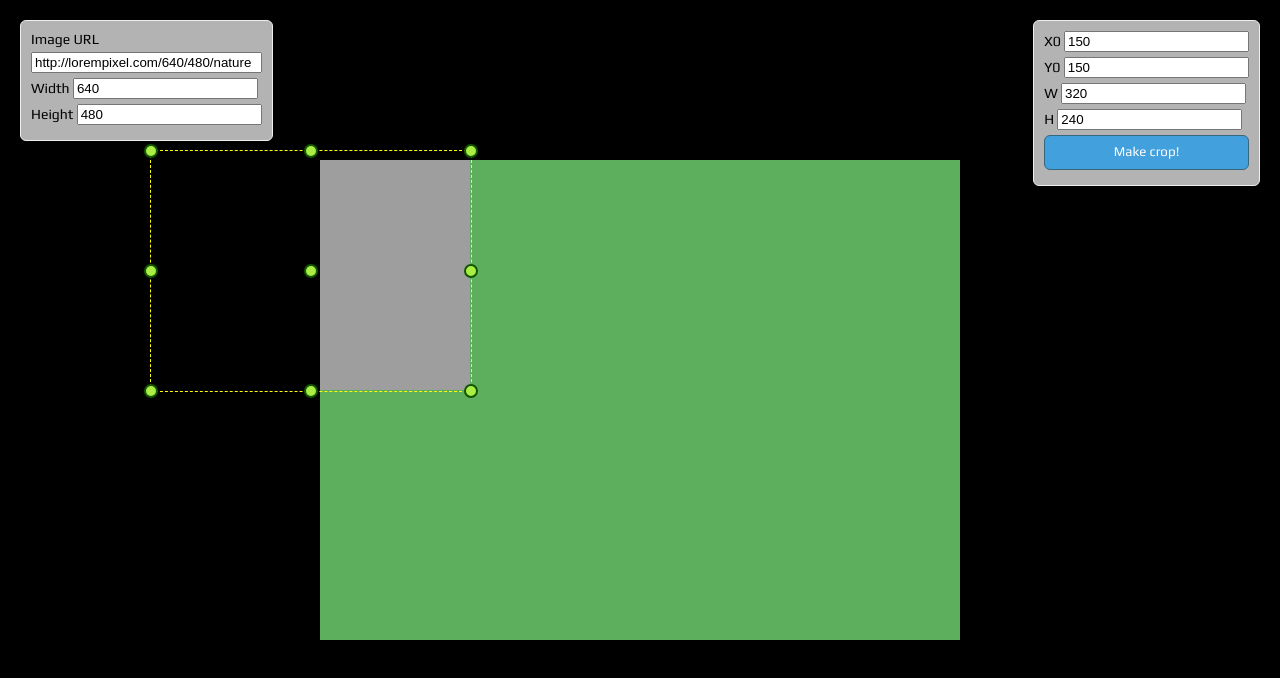
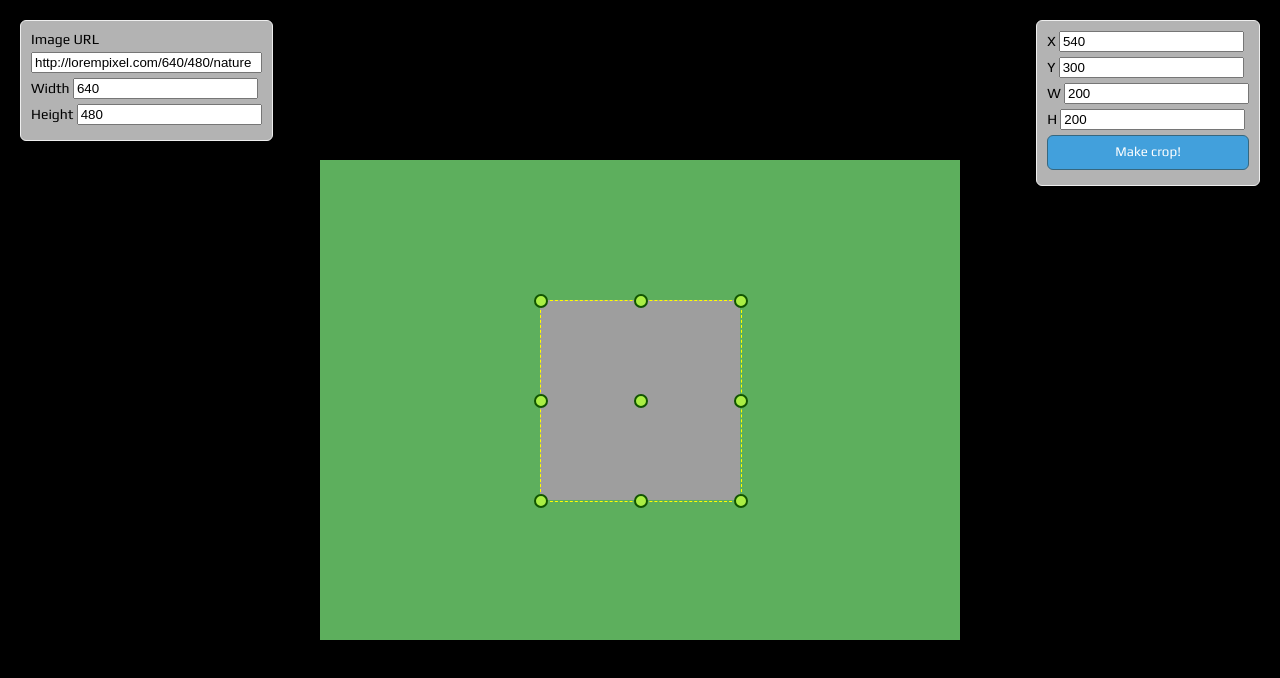
Before and after one commit to Windstalker/image_crop_ng, a plain HTML site: page index.html in a window 1280 px wide. Drawn offline with Linux system fonts and the light colour scheme.

Commit message:
Centering bounding box on app start

```diff
--- a/index.html
+++ b/index.html
@@ -46,13 +46,13 @@
 </div>
 <div class="controls-box top right" ng-controller="BoundBoxCtrl">
 	<div class="row">
-		<label for="x">X0</label>
+		<label for="x">X</label>
 		<div class="input-wrapper">
 			<input type="number" id="x" ng-model="bbox.x" step="1" min="0">
 		</div>
 	</div>
 	<div class="row">
-		<label for="y">Y0</label>
+		<label for="y">Y</label>
 		<div class="input-wrapper">
 			<input type="number" id="y" ng-model="bbox.y" step="1" min="0">
 		</div>
--- a/js/crop.js
+++ b/js/crop.js
@@ -61,12 +61,16 @@
 		};
 	}]);
 
-	app.factory('BoundBoxData', function () {
+	app.factory('BoundBoxData', ['$document', function ($document) {
+		var clientRect = $document.find('body').get(0).getBoundingClientRect();
+		var w = 200, h = 200;
+		var x = (clientRect.width / 2 - w / 2 + clientRect.left) >> 0;
+		var y = (clientRect.height / 2 - h / 2 + clientRect.top) >> 0;
 		return {
-			x: 150, y: 150,
-			width: 320, height: 240
+			x: x, y: y,
+			width: w, height: w
 		};
-	});
+	}]);
 
 	app.directive('autocrop', function () {
 		return {
@@ -165,7 +169,7 @@
 		}
 	});
 
-	app.directive('imgCanvas', function ($document) {
+	app.directive('imgCanvas', ['$window', function ($window) {
 		return {
 			restrict: 'A',
 			scope: true,
@@ -210,9 +214,12 @@
 				scope.$watchCollection('bbox', function (newData) {
 					scope.drawCycle();
 				});
+				$($window).on('resize', function () {
+					scope.drawCycle();
+				});
 			}
 		}
-	});
+	}]);
 
 	app.controller('ImgEditorCtrl', function ($scope, ImgData, BoundBoxData, CanvasService) {
 		$scope.imgData = ImgData;
@@ -224,7 +231,7 @@
 		$scope.imgData = ImgData;
 	});
 
-	app.controller('BoundBoxCtrl', function ($scope, BoundBoxData, CanvasService) {
+	app.controller('BoundBoxCtrl', function ($scope, $document, BoundBoxData, CanvasService) {
 		$scope.bbox = BoundBoxData;
 		$scope.cnvService = CanvasService;
 		$scope.boxOutBounds = function () {
```
